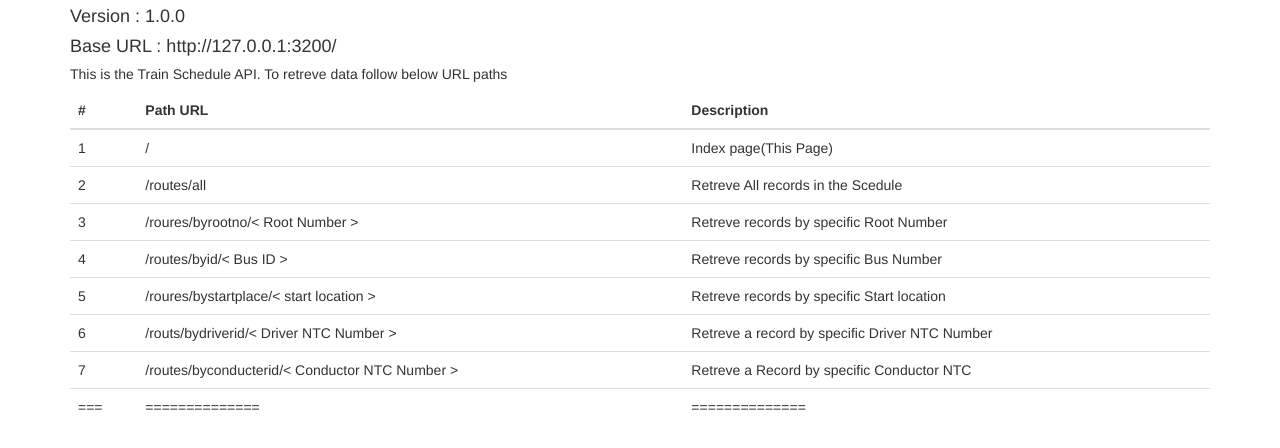
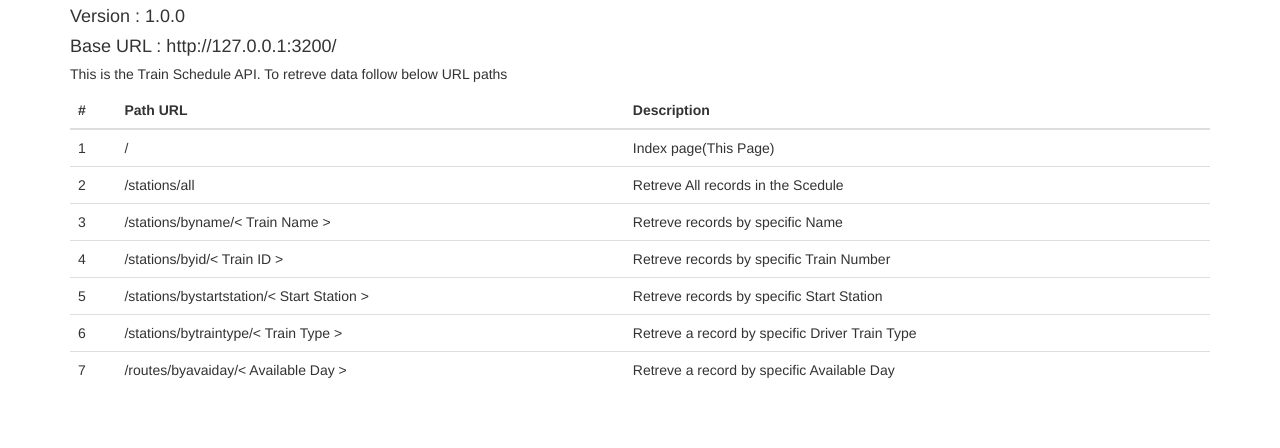
Before and after one commit to gayan27/TrainScheduleAPITemp, a website: page res/index.html in a window 1280 px wide. Shown: the part 92-540 px from the top of the page. Drawn offline with nearby package versions, Linux system fonts and the light colour scheme.

Commit message:
Update index.html

```diff
--- a/res/index.html
+++ b/res/index.html
@@ -32,55 +32,36 @@
       </tr>
       <tr>
         <td>2</td>
-        <td>/routes/all</td>
+        <td>/stations/all</td>
 		<td>Retreve All records in the Scedule</td>
       </tr>
       <tr>
         <td>3</td>
-        <td>/roures/byrootno/&lt Root Number &gt</td>
-		<td>Retreve records by specific Root Number</td>
+        <td>/stations/byname/&lt Train Name &gt</td>
+		<td>Retreve records by specific Name</td>
       </tr>
 	  <tr>
         <td>4</td>
-        <td>/routes/byid/&lt Bus ID &gt</td>
-		<td>Retreve records by specific Bus Number</td>
+        <td>/stations/byid/&lt Train ID &gt</td>
+		<td>Retreve records by specific Train Number</td>
       </tr>
 	  <tr>
         <td>5</td>
-        <td>/roures/bystartplace/&lt start location &gt</td>
-		<td>Retreve records by specific Start location</td>
+        <td>/stations/bystartstation/&lt Start Station &gt</td>
+		<td>Retreve records by specific Start Station</td>
       </tr>
 	   <tr>
         <td>6</td>
-        <td>/routs/bydriverid/&lt Driver NTC Number &gt</td>
-		<td>Retreve a record  by specific Driver NTC Number</td>
+        <td>/stations/bytraintype/&lt Train Type &gt</td>
+		<td>Retreve a record  by specific Driver Train Type</td>
       </tr>
 	  <tr>
         <td>7</td>
-        <td>/routes/byconducterid/&lt Conductor NTC Number &gt</td>
-		<td>Retreve a Record by specific  Conductor NTC </td>
+        <td>/routes/byavaiday/&lt Available Day &gt</td>
+		<td>Retreve a record by specific  Available Day </td>
       </tr>
-	  <tr>
-        <td>===</td>
-        <td>==============</td>
-		<td>==============</td>
-      </tr>
-	  <!--<tr>
-        <td>10</td>
-        <td>/addnewbus</td>
-		<td>Insert a New Bus into Database (Through a Form) </td>
-      </tr>
-	  <tr>
-        <td>11</td>
-        <td>/addnewdriver</td>
-		<td>Insert a New Driver Into Database(Through a Form) </td>
-      </tr>
-	  <tr>
-        <td>12</td>
-        <td>/addnewconductor</td>
-		<td>Insert a New Conductor into DataBase (Through a Form) </td>
-      </tr>
-	  -->
+
+
 
     </tbody>
   </table>
```
